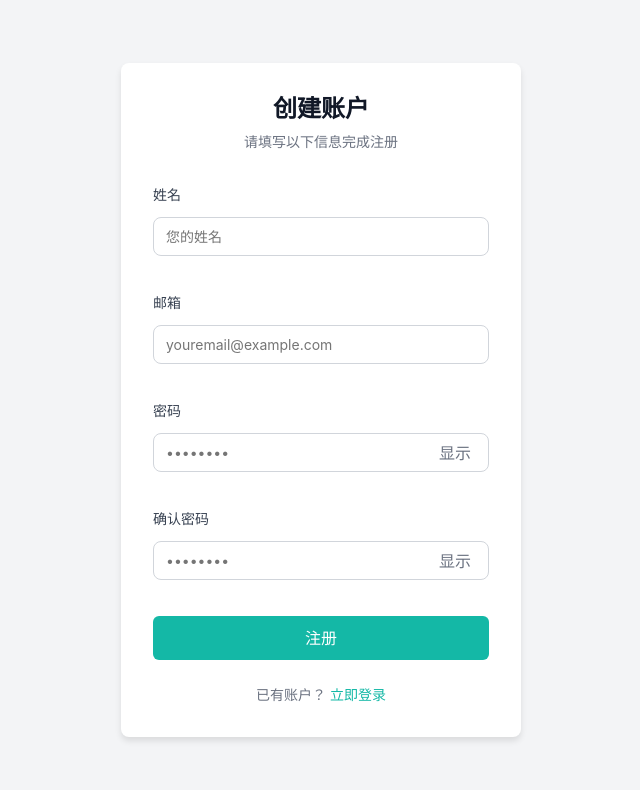
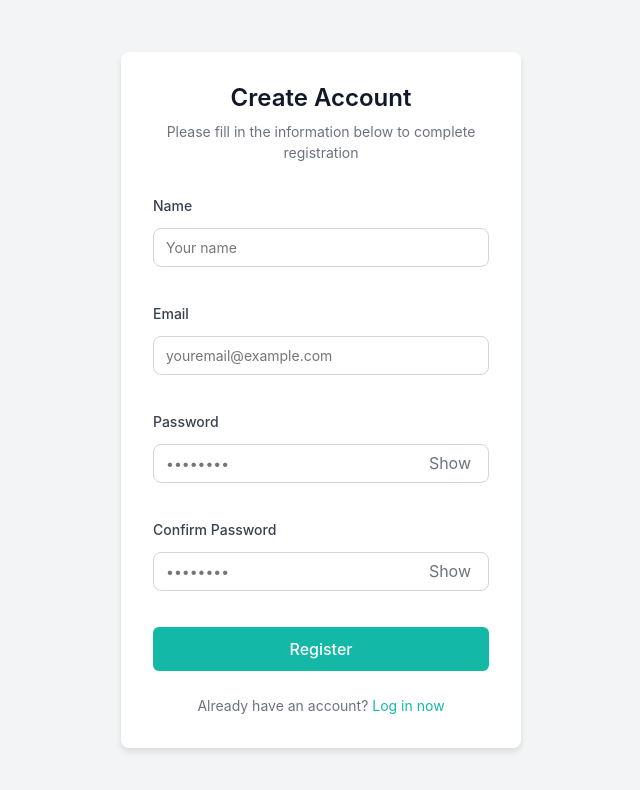
Before and after one commit to MichealShao/todo-frontend, a React (Create React App) app: page /signup in a window 1280 px wide. Shown: the top 790 px of the page, without its empty margins (319-959 px from the left). Built offline with nearby package versions, Linux system fonts and the light colour scheme.

Commit message:
Improve UX by preserving email and password between login and registration screens

```diff
--- a/src/components/auth/Login.jsx
+++ b/src/components/auth/Login.jsx
@@ -49,13 +49,13 @@ export const Login = () => {
       setLoading(false);
 
       if (err.response && err.response.status === 401) {
-        setError('用户名或密码不正确，请重试。');
+        setError('Username or password is incorrect. Please try again.');
       } else if (err.response && err.response.status === 400) {
-        setError('请输入有效的用户名和密码。');
+        setError('Please enter a valid username and password.');
       } else if (err.message === 'Network Error') {
-        setError('无法连接到服务器，请检查您的网络连接。');
+        setError('Unable to connect to the server. Please check your internet connection.');
       } else {
-        setError('登录暂时无法完成，请稍后再试。');
+        setError('Unable to log in at this time. Please try again later.');
       }
     }
   };
@@ -64,15 +64,15 @@ export const Login = () => {
     <div className="auth-container">
       <div className="auth-card">
         <div className="auth-header">
-          <h1 className="auth-title">登录账户</h1>
-          <p className="auth-subtitle">请输入您的登录信息</p>
+          <h1 className="auth-title">Login Account</h1>
+          <p className="auth-subtitle">Please enter your login information</p>
         </div>
 
         {error && <div className="auth-error">{error}</div>}
 
         <form className="auth-form" onSubmit={handleSubmit}>
           <div className="form-group">
-            <label className="form-label" htmlFor="email">邮箱</label>
+            <label className="form-label" htmlFor="email">Email</label>
             <div className="form-input-container">
               <input
                 id="email"
@@ -88,7 +88,7 @@ export const Login = () => {
           </div>
 
           <div className="form-group">
-            <label className="form-label" htmlFor="password">密码</label>
+            <label className="form-label" htmlFor="password">Password</label>
             <div className="form-input-container">
               <input
                 id="password"
@@ -105,7 +105,7 @@ export const Login = () => {
                 className="password-toggle"
                 onClick={() => setShowPassword(!showPassword)}
               >
-                {showPassword ? "隐藏" : "显示"}
+                {showPassword ? "Hide" : "Show"}
               </button>
             </div>
           </div>
@@ -119,7 +119,7 @@ export const Login = () => {
               checked={formData.rememberMe}
               onChange={handleChange}
             />
-            <label htmlFor="remember">记住我</label>
+            <label htmlFor="remember">Remember me</label>
           </div>
 
           <button
@@ -127,14 +127,14 @@ export const Login = () => {
             className="auth-button"
             disabled={loading}
           >
-            {loading ? '登录中...' : '登录'}
+            {loading ? 'Logging in...' : 'Login'}
           </button>
         </form>
 
         <div className="auth-footer">
-          还没有账户？{" "}
+          Don't have an account?{" "}
           <Link to="/signup" className="auth-link">
-            注册
+            Register
           </Link>
         </div>
       </div>
--- a/src/components/auth/SignUp.jsx
+++ b/src/components/auth/SignUp.jsx
@@ -1,10 +1,10 @@
-import React, { useState, useEffect } from "react";
+import React, { useState } from "react";
 import { Link, useNavigate } from "react-router-dom";
 import "../../styles/Auth.css";
 import { authAPI } from "../../services/api";
 
 export const SignUp = () => {
-  // 初始化时从 localStorage 获取保存的表单数据
+  // Initialize form data from localStorage if available
   const [formData, setFormData] = useState({
     name: "",
     email: localStorage.getItem('tempAuthEmail') || "",
@@ -29,8 +29,9 @@ export const SignUp = () => {
     e.preventDefault();
     setError(null);
 
+    // Validate passwords match
     if (formData.password !== formData.confirmPassword) {
-      setError('两次输入的密码不一致');
+      setError('Passwords do not match');
       return;
     }
 
@@ -43,14 +44,14 @@ export const SignUp = () => {
         password: formData.password
       });
 
-      // 注册成功后清除临时保存的数据
+      // Clear temporary stored data after successful registration
       localStorage.removeItem('tempAuthEmail');
       localStorage.removeItem('tempAuthPassword');
 
-      // 设置注册成功标志
+      // Set registration success flag
       localStorage.setItem('registrationSuccess', 'true');
 
-      // 尝试自动登录
+      // Try to auto-login after successful registration
       await authAPI.login({
         email: formData.email,
         password: formData.password
@@ -58,21 +59,21 @@ export const SignUp = () => {
 
       navigate('/todolist');
     } catch (err) {
-      console.error('注册错误:', err);
+      console.error('Registration error:', err);
       setLoading(false);
 
       if (err.response && err.response.data && err.response.data.message) {
         if (err.response.data.message.includes('duplicate')) {
-          setError('此用户名已被占用。请选择另一个用户名。');
+          setError('This username is already taken. Please choose another one.');
         } else if (err.response.data.message.includes('password')) {
-          setError('密码长度必须至少为6个字符，并包含字母和数字的组合。');
+          setError('Password must be at least 6 characters long and include a mix of letters and numbers.');
         } else {
           setError(err.response.data.message);
         }
       } else if (err.message === 'Network Error') {
-        setError('无法连接到服务器。请检查您的网络连接。');
+        setError('Unable to connect to the server. Please check your internet connection.');
       } else {
-        setError('暂时无法创建您的账户。请稍后再试。');
+        setError('Unable to create your account at this time. Please try again later.');
       }
     }
   };
@@ -81,22 +82,22 @@ export const SignUp = () => {
     <div className="auth-container">
       <div className="auth-card">
         <div className="auth-header">
-          <h1 className="auth-title">创建账户</h1>
-          <p className="auth-subtitle">请填写以下信息完成注册</p>
+          <h1 className="auth-title">Create Account</h1>
+          <p className="auth-subtitle">Please fill in the information below to complete registration</p>
         </div>
 
         {error && <div className="auth-error">{error}</div>}
 
         <form className="auth-form" onSubmit={handleSubmit}>
           <div className="form-group">
-            <label className="form-label" htmlFor="name">姓名</label>
+            <label className="form-label" htmlFor="name">Name</label>
             <div className="form-input-container">
               <input
                 id="name"
                 type="text"
                 name="name"
                 className="form-input"
-                placeholder="您的姓名"
+                placeholder="Your name"
                 value={formData.name}
                 onChange={handleChange}
                 required
@@ -105,7 +106,7 @@ export const SignUp = () => {
           </div>
 
           <div className="form-group">
-            <label className="form-label" htmlFor="email">邮箱</label>
+            <label className="form-label" htmlFor="email">Email</label>
             <div className="form-input-container">
               <input
                 id="email"
@@ -121,7 +122,7 @@ export const SignUp = () => {
           </div>
 
           <div className="form-group">
-            <label className="form-label" htmlFor="password">密码</label>
+            <label className="form-label" htmlFor="password">Password</label>
             <div className="form-input-container">
               <input
                 id="password"
@@ -138,13 +139,13 @@ export const SignUp = () => {
                 className="password-toggle"
                 onClick={() => setShowPassword(!showPassword)}
               >
-                {showPassword ? "隐藏" : "显示"}
+                {showPassword ? "Hide" : "Show"}
               </button>
             </div>
           </div>
 
           <div className="form-group">
-            <label className="form-label" htmlFor="confirmPassword">确认密码</label>
+            <label className="form-label" htmlFor="confirmPassword">Confirm Password</label>
             <div className="form-input-container">
               <input
                 id="confirmPassword"
@@ -161,7 +162,7 @@ export const SignUp = () => {
                 className="password-toggle"
                 onClick={() => setShowConfirmPassword(!showConfirmPassword)}
               >
-                {showConfirmPassword ? "隐藏" : "显示"}
+                {showConfirmPassword ? "Hide" : "Show"}
               </button>
             </div>
           </div>
@@ -171,14 +172,14 @@ export const SignUp = () => {
             className="auth-button"
             disabled={loading}
           >
-            {loading ? '注册中...' : '注册'}
+            {loading ? 'Registering...' : 'Register'}
           </button>
         </form>
 
         <div className="auth-footer">
-          已有账户？{" "}
+          Already have an account?{" "}
           <Link to="/" className="auth-link">
-            立即登录
+            Log in now
           </Link>
         </div>
       </div>
```
